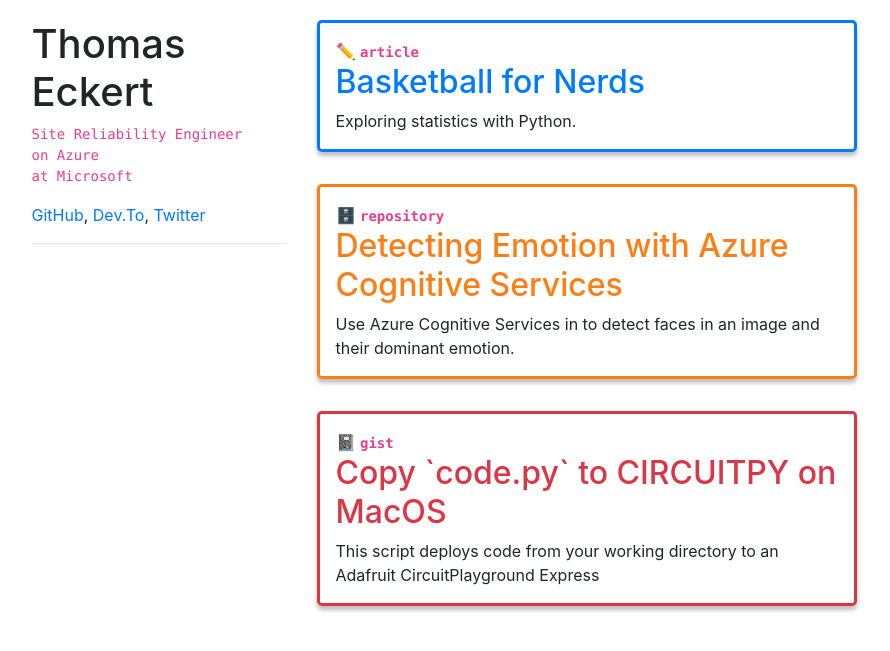
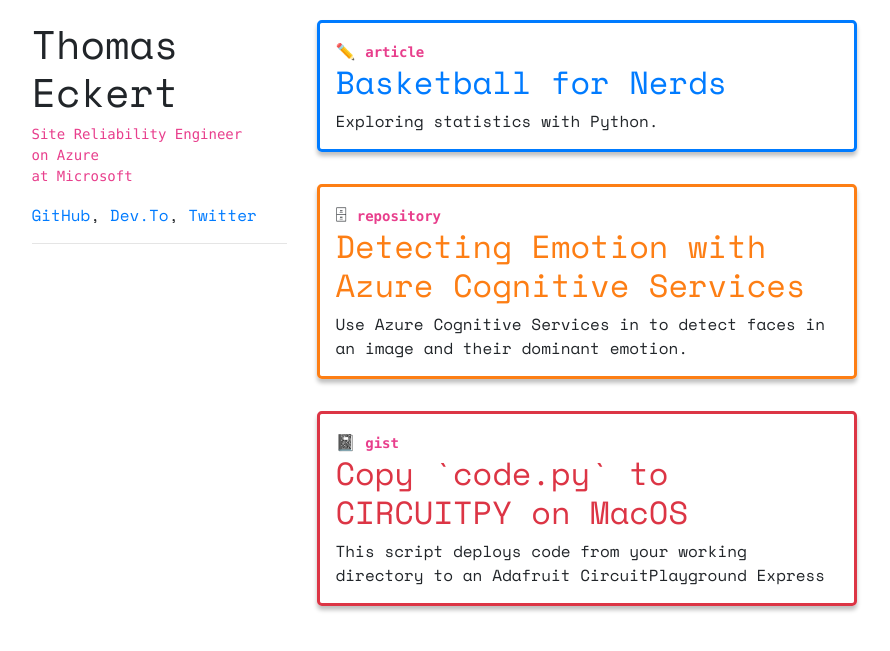
Before and after one commit to t-eckert/thomaseckert.dev, a Flask app: page / in a window 1280 px wide. Shown: the top 651 px of the page, without its empty margins (196-1086 px from the left). Run offline with Flask 2, Linux system fonts and the light colour scheme; some libraries are stand-ins or nearby versions.

Commit message:
Add Fonts

```diff
--- a/static/css/main.css
+++ b/static/css/main.css
@@ -1,3 +1,4 @@
+@import url('https://fonts.googleapis.com/css?family=Roboto|Space+Mono&display=swap');
 
 
 .post {
@@ -46,3 +47,11 @@
     align-content: left;
   }
 }
+
+
+/* font-family: 'Space Mono', monospace; */
+/* font-family: 'Roboto', sans-serif; */
+
+body {
+  font-family: 'Space Mono', monospace;
+}
```
